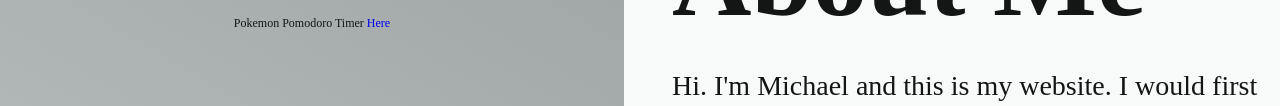
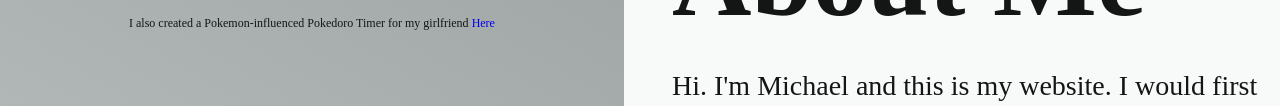
Before and after one commit to mikewm2001/mikewm2001.github.io, a plain HTML site: page index.html in a window 1280 px wide. Shown: the part 319-425 px from the top of the page. Drawn offline with Linux system fonts and the light colour scheme.

Commit message:
Updated pokedoro message

```diff
--- a/index.html
+++ b/index.html
@@ -20,7 +20,7 @@
     <section class="top-section full-screen-section">
       <div class="left">
         <img src="imgs/portrait.jpg" data-img id="img-4" />
-        <p id="pokedoro">Pokemon Pomodoro Timer <a href="pokedoro/index.html">Here</a></p>
+        <p id="pokedoro">I also created a Pokemon-influenced Pokedoro Timer for my girlfriend <a href="pokedoro/index.html">Here</a></p>
       </div>
       <div class="right">
         <h1>This is my About Me</h1>
```
